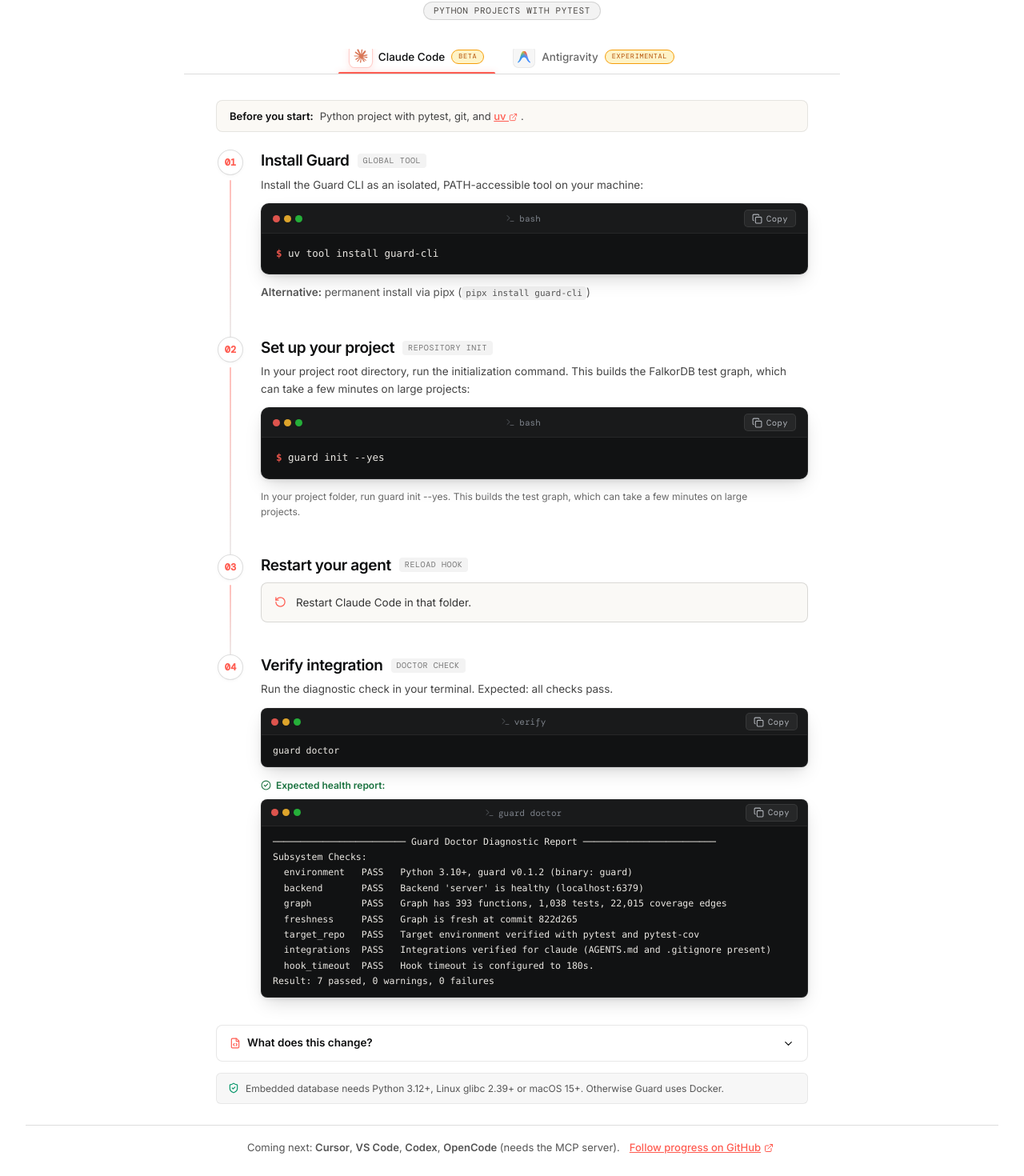
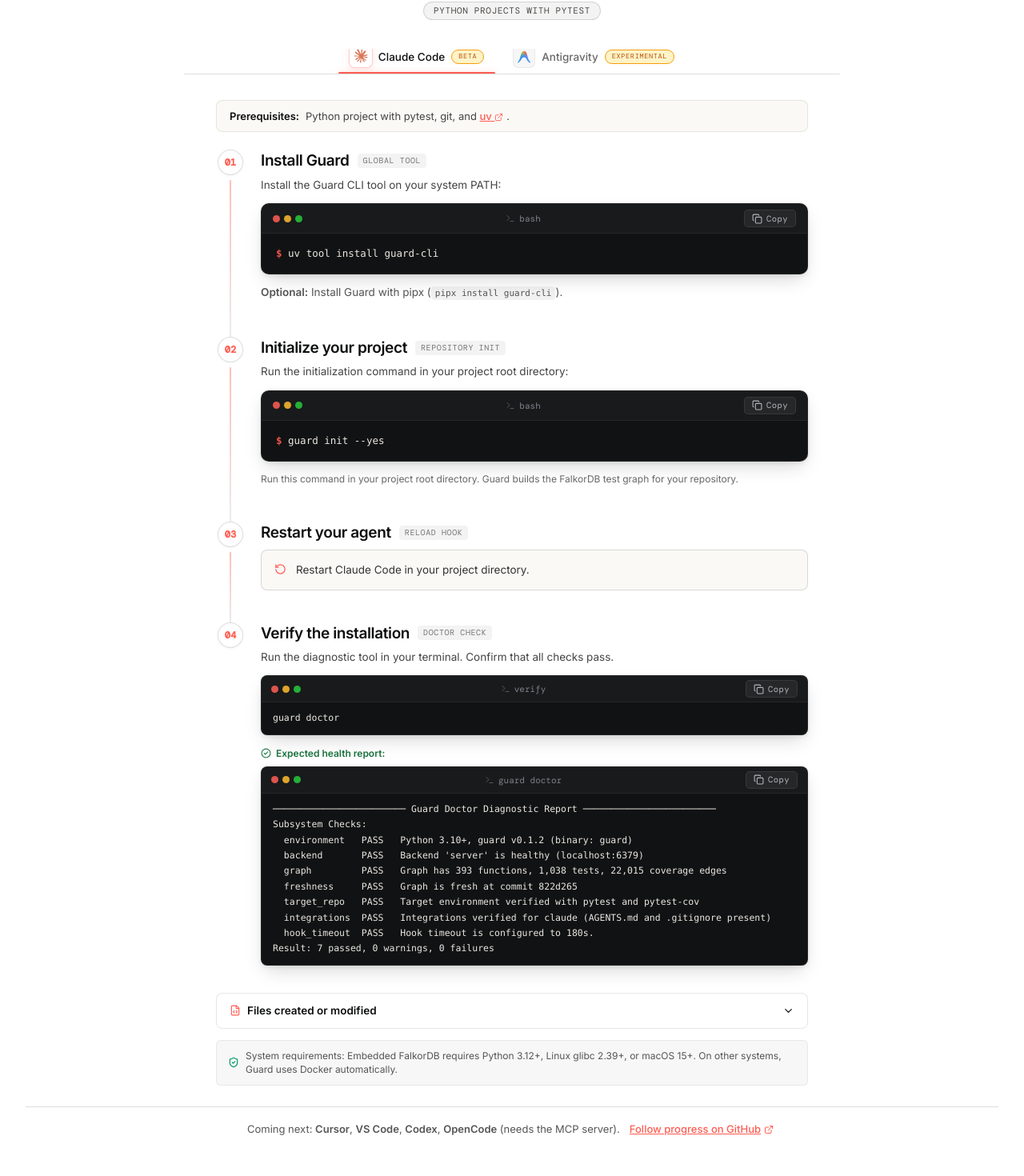
Before and after one commit to thisisvaishnav/Warrant, a React (Vite) app in the folder landing/: page / in a window 1280 px wide. Shown: the part 1397-2867 px from the top of the page at 80% size. Built offline with nearby package versions, Linux system fonts and the light colour scheme; a web font is replaced by a local one.

Commit message:
docs(landing): refine copy in install tabs and agent metadata

```diff
--- a/landing/src/components/install/InstallTabs.tsx
+++ b/landing/src/components/install/InstallTabs.tsx
@@ -32,7 +32,7 @@
     <div className="install-steps-wrapper" role="tabpanel" id={`panel-${agent.id}`} aria-labelledby={`tab-${agent.id}`}>
       {/* Before you start prerequisite callout */}
       <div className="install-prereq-banner">
-        <span className="install-prereq-label">Before you start:</span>
+        <span className="install-prereq-label">Prerequisites:</span>
         <span className="install-prereq-text">
           Python project with pytest, git, and{" "}
           <a
@@ -49,19 +49,19 @@
 
       {/* Step 1: Install tool */}
       <Step n={1} title="Install Guard" tag="Global Tool">
-        <p>Install the Guard CLI as an isolated, PATH-accessible tool on your machine:</p>
+        <p>Install the Guard CLI tool on your system PATH:</p>
         <CodeBlock value={agent.installCmd} label="bash" isCommand />
         {agent.alternative && (
           <p className="install-alt-row">
-            <strong>Alternative:</strong> permanent install via pipx (<code>pipx install guard-cli</code>)
+            <strong>Optional:</strong> Install Guard with pipx (<code>pipx install guard-cli</code>).
           </p>
         )}
       </Step>
 
       {/* Step 2: Set up repository */}
-      <Step n={2} title="Set up your project" tag="Repository Init">
+      <Step n={2} title="Initialize your project" tag="Repository Init">
         <p>
-          In your project root directory, run the initialization command. This builds the FalkorDB test graph, which can take a few minutes on large projects:
+          Run the initialization command in your project root directory:
         </p>
         <CodeBlock value={agent.initCmd} label="bash" isCommand />
         <p className="install-runnote">{agent.initNote}</p>
@@ -78,8 +78,8 @@
       </Step>
 
       {/* Step 4: Verify integration */}
-      <Step n={4} title="Verify integration" tag="Doctor check" isLast>
-        <p>Run the diagnostic check in your terminal. Expected: all checks pass.</p>
+      <Step n={4} title="Verify the installation" tag="Doctor check" isLast>
+        <p>Run the diagnostic tool in your terminal. Confirm that all checks pass.</p>
         <CodeBlock value={agent.verify} label="verify" compact isCommand />
         <div className="install-verify-expected">
           <div className="install-verify-header">
@@ -105,7 +105,7 @@
         >
           <div className="install-disclosure-toggle-title">
             <FileCode size={14} className="install-disclosure-icon" aria-hidden="true" />
-            <span>What does this change?</span>
+            <span>Files created or modified</span>
           </div>
           {disclosureOpen ? <ChevronUp size={15} aria-hidden="true" /> : <ChevronDown size={15} aria-hidden="true" />}
         </button>
@@ -113,7 +113,7 @@
         {disclosureOpen && (
           <div className="install-disclosure-content">
             <p className="install-disclosure-desc">
-              Guard writes only local integration configurations into your repository. No code logic is modified:
+              Guard writes configuration files to your repository. Guard does not change your source code:
             </p>
             <ul className="install-disclosure-list">
               {agent.writes.map((item) => (
@@ -129,7 +129,7 @@
             )}
             <div className="install-undo-row">
               <Undo2 size={13} className="install-undo-icon" aria-hidden="true" />
-              <span>To uninstall hooks at any time: </span>
+              <span>To remove the hooks at any time, run: </span>
               <code className="install-code-inline">{agent.undo}</code>
             </div>
           </div>
--- a/landing/src/data/agents.json
+++ b/landing/src/data/agents.json
@@ -7,32 +7,32 @@
     "prereqUrl": "https://docs.astral.sh/uv/",
     "installCmd": "uv tool install guard-cli",
     "initCmd": "guard init --yes",
-    "initNote": "In your project folder, run guard init --yes. This builds the test graph, which can take a few minutes on large projects.",
-    "restart": "Restart Claude Code in that folder.",
+    "initNote": "Run this command in your project root directory. Guard builds the FalkorDB test graph for your repository.",
+    "restart": "Restart Claude Code in your project directory.",
     "verify": "guard doctor",
     "expected": "──────────────────────── Guard Doctor Diagnostic Report ────────────────────────\nSubsystem Checks:\n  environment   PASS   Python 3.10+, guard v0.1.2 (binary: guard)\n  backend       PASS   Backend 'server' is healthy (localhost:6379)\n  graph         PASS   Graph has 393 functions, 1,038 tests, 22,015 coverage edges\n  freshness     PASS   Graph is fresh at commit 822d265\n  target_repo   PASS   Target environment verified with pytest and pytest-cov\n  integrations  PASS   Integrations verified for claude (AGENTS.md and .gitignore present)\n  hook_timeout  PASS   Hook timeout is configured to 180s.\nResult: 7 passed, 0 warnings, 0 failures",
     "writes": [
       {
         "file": ".claude/settings.local.json",
-        "description": "Stop hook command (guard hook stop) with exit code 2 on test failure"
+        "description": "Sets the stop hook to run 'guard hook stop' with exit code 2 on failure"
       },
       {
         "file": "AGENTS.md & CLAUDE.md",
-        "description": "Injects Guard verification instructions so agents test before finishing"
+        "description": "Adds instructions that require tests before task completion"
       },
       {
         "file": ".gitignore",
-        "description": "Adds .guard/ to keep local database state and caches uncommitted"
+        "description": "Adds .guard/ to ignore local database files"
       },
       {
         "file": ".guard/",
-        "description": "Local graph storage, session records, and test run cache"
+        "description": "Stores the local graph and test session cache"
       }
     ],
-    "coverageNote": "--yes may automatically install pytest-cov into your virtual environment if coverage profiling is missing.",
+    "coverageNote": "The --yes option installs pytest-cov if pytest-cov is not installed in your environment.",
     "undo": "guard hook uninstall",
-    "platformLimit": "Embedded database needs Python 3.12+, Linux glibc 2.39+ or macOS 15+. Otherwise Guard uses Docker.",
-    "alternative": "Alternative: permanent install via pipx (`pipx install guard-cli`)."
+    "platformLimit": "System requirements: Embedded FalkorDB requires Python 3.12+, Linux glibc 2.39+, or macOS 15+. On other systems, Guard uses Docker automatically.",
+    "alternative": "Optional: Install Guard with pipx (pipx install guard-cli)."
   },
   {
     "id": "antigravity",
@@ -42,31 +42,31 @@
     "prereqUrl": "https://docs.astral.sh/uv/",
     "installCmd": "uv tool install guard-cli",
     "initCmd": "guard init --yes --agents antigravity",
-    "initNote": "In your project folder, run guard init --yes --agents antigravity to index code and configure hooks.",
-    "restart": "Quit Antigravity and reopen your workspace.",
+    "initNote": "Run this command in your project root directory to index code and configure hooks.",
+    "restart": "Close Antigravity and open your workspace again.",
     "verify": "guard doctor",
     "expected": "──────────────────────── Guard Doctor Diagnostic Report ────────────────────────\nSubsystem Checks:\n  environment   PASS   Python 3.10+, guard v0.1.2 (binary: guard)\n  backend       PASS   Backend 'server' is healthy (localhost:6379)\n  graph         PASS   Graph has 393 functions, 1,038 tests, 22,015 coverage edges\n  freshness     PASS   Graph is fresh at commit 822d265\n  target_repo   PASS   Target environment verified with pytest and pytest-cov\n  integrations  PASS   Integrations verified for antigravity (AGENTS.md and .gitignore present)\n  hook_timeout  PASS   Hook timeout is configured to 180s.\nResult: 7 passed, 0 warnings, 0 failures",
     "writes": [
       {
         "file": ".agents/hooks.json",
-        "description": "PreInvocation (baseline SHA) and Stop hook configuration (merge-safe)"
+        "description": "Configures PreInvocation and Stop hooks"
       },
       {
         "file": "AGENTS.md",
-        "description": "Agent instructions for testing and running Guard"
+        "description": "Adds instructions that require tests before task completion"
       },
       {
         "file": ".gitignore",
-        "description": "Adds .guard/ to keep local database state uncommitted"
+        "description": "Adds .guard/ to ignore local database files"
       },
       {
         "file": ".guard/",
-        "description": "Local graph storage, session records, and test run cache"
+        "description": "Stores the local graph and test session cache"
       }
     ],
-    "coverageNote": "--yes may automatically install pytest-cov into your virtual environment if coverage profiling is missing.",
+    "coverageNote": "The --yes option installs pytest-cov if pytest-cov is not installed in your environment.",
     "undo": "guard hook uninstall --antigravity",
-    "platformLimit": "Embedded database needs Python 3.12+, Linux glibc 2.39+ or macOS 15+. Otherwise Guard uses Docker.",
-    "alternative": "Alternative: permanent install via pipx (`pipx install guard-cli`)."
+    "platformLimit": "System requirements: Embedded FalkorDB requires Python 3.12+, Linux glibc 2.39+, or macOS 15+. On other systems, Guard uses Docker automatically.",
+    "alternative": "Optional: Install Guard with pipx (pipx install guard-cli)."
   }
 ]
```
